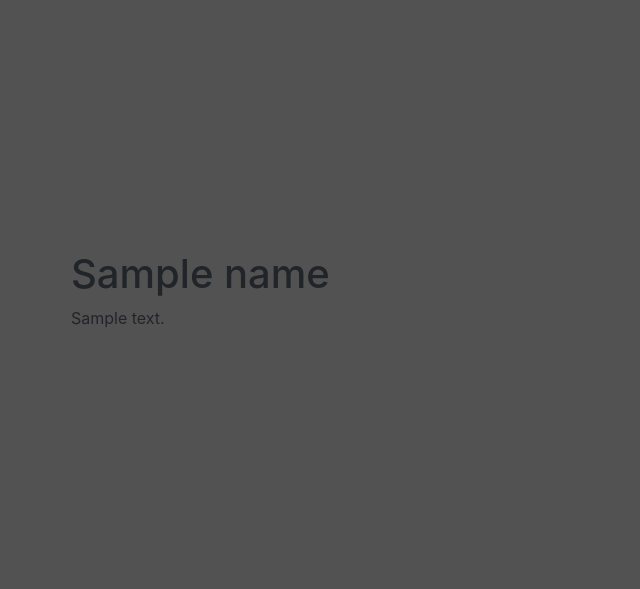
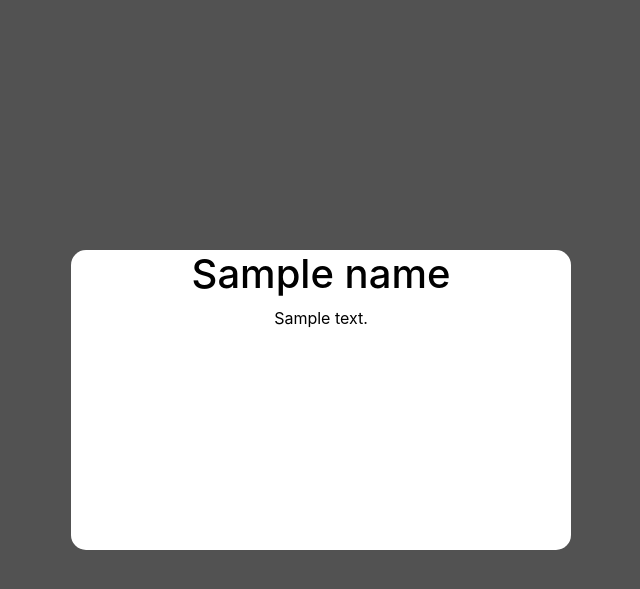
Before and after one commit to breqdev/cards, a Flask app: template templates/cards/basic.html in a window 1280 px wide. Shown: the top 589 px of the page, without its empty margins (319-959 px from the left). Run offline with Flask 2, Linux system fonts and the light colour scheme; the template is opened without the code that fills it: most values are stand-ins (such as "Sample title", 1, 10 or a date in 2020); some libraries are stand-ins or nearby versions.

Commit message:
Set the background color of the card for the basic template

```diff
--- a/templates/cards/basic.html
+++ b/templates/cards/basic.html
@@ -1,5 +1,12 @@
 {% extends "meta.html" %}
 {% block card %}
+<style>
+    .card {
+        background-color: #FFF;
+        color: #000;
+        text-align: center;
+    }
+</style>
 <div class="card">
     <h1>{{ name }}</h1>
     <p>{{ bio }}</p>
```
